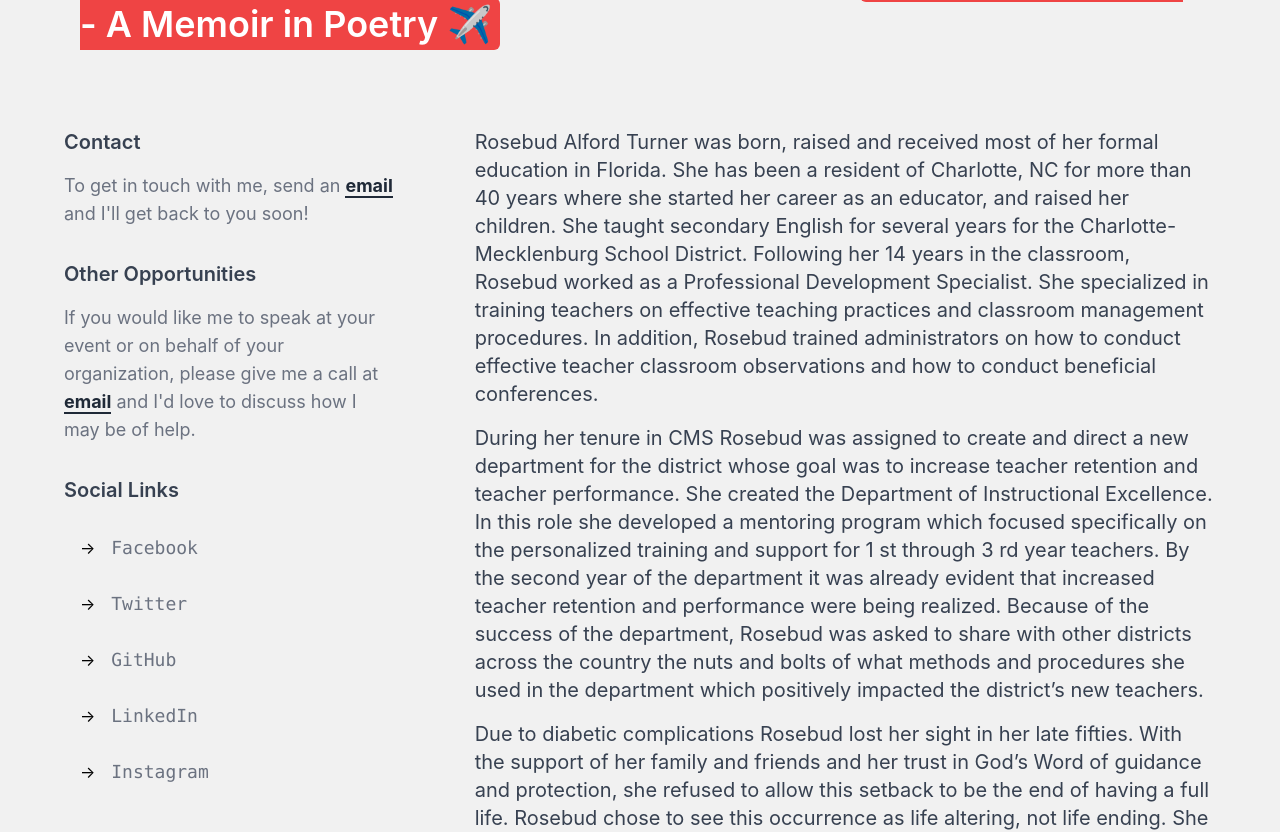
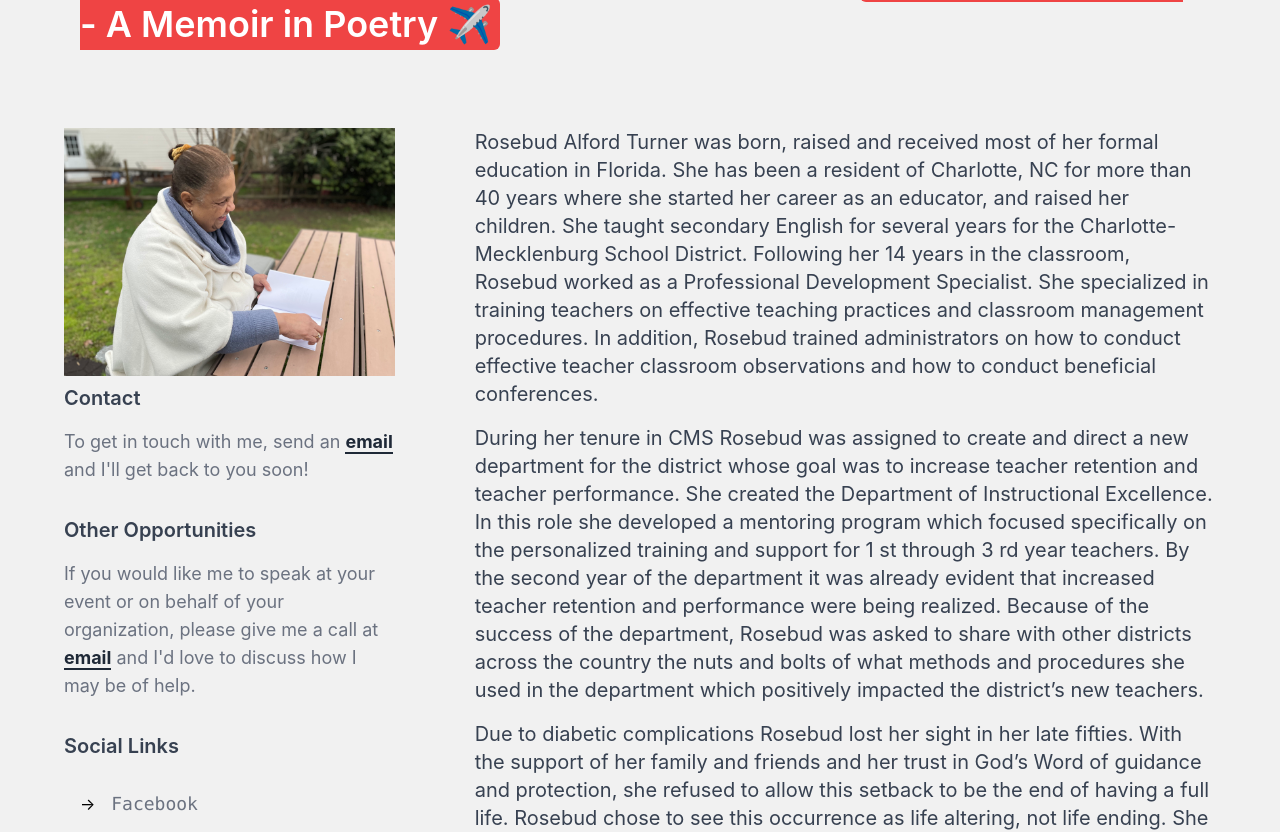
Before and after one commit to agalloch88/RosebudTurnerSite, a Next.js app: page /about in a window 1280 px wide. Shown: the part 540-1372 px from the top of the page. Built offline with nearby package versions, Linux system fonts and the light colour scheme.

Commit message:
add picture to about me page

```diff
--- a/components/AboutMe.js
+++ b/components/AboutMe.js
@@ -31,6 +31,9 @@ export default function AboutMe() {
           {/* Social Buttons */}
           <div className="inline-flex flex-col">
             <div>
+              <div className="mb-2">
+                <img src="/rosebud-sitting.jpeg" />
+              </div>
               <h1 className="text-xl font-semibold text-gray-700 dark:text-gray-200">
                 Contact
               </h1>
@@ -50,7 +53,8 @@ export default function AboutMe() {
                 Other Opportunities
               </h1>
               <p className="text-lg text-gray-500 mt-4 dark:text-gray-300">
-                If you would like me to speak at your event or on behalf of your organization, please give me a call at {" "}
+                If you would like me to speak at your event or on behalf of your
+                organization, please give me a call at {" "}
                 <a
                   href={`mailto:${userData.email}`}
                   target="_blank"
@@ -78,7 +82,7 @@ export default function AboutMe() {
                   </p>
                 </a>
               </div>
-              <div className="flex flex-row justify-start items-center">
+              {/* <div className="flex flex-row justify-start items-center">
                 <a
                   href={userData.socialLinks.twitter}
                   className="flex flex-row items-center space-x-4 group"
@@ -89,8 +93,8 @@ export default function AboutMe() {
                     Twitter
                   </p>
                 </a>
-              </div>
-              <div className="flex flex-row justify-start items-center">
+              </div> */}
+              {/* <div className="flex flex-row justify-start items-center">
                 <a
                   href={userData.socialLinks.github}
                   className="flex flex-row items-center space-x-4 group"
@@ -101,7 +105,7 @@ export default function AboutMe() {
                     GitHub
                   </p>
                 </a>
-              </div>
+              </div> */}
               <div className="flex flex-row justify-start items-center">
                 <a
                   href={userData.socialLinks.linkedin}
@@ -114,7 +118,7 @@ export default function AboutMe() {
                   </p>
                 </a>
               </div>
-              <div className="flex flex-row justify-start items-center">
+              {/* <div className="flex flex-row justify-start items-center">
                 <a
                   href={userData.socialLinks.twitter}
                   className="flex flex-row items-center space-x-4 group"
@@ -125,7 +129,7 @@ export default function AboutMe() {
                     Instagram
                   </p>
                 </a>
-              </div>
+              </div> */}
             </div>
           </div>
           {/* Text area */}
```
